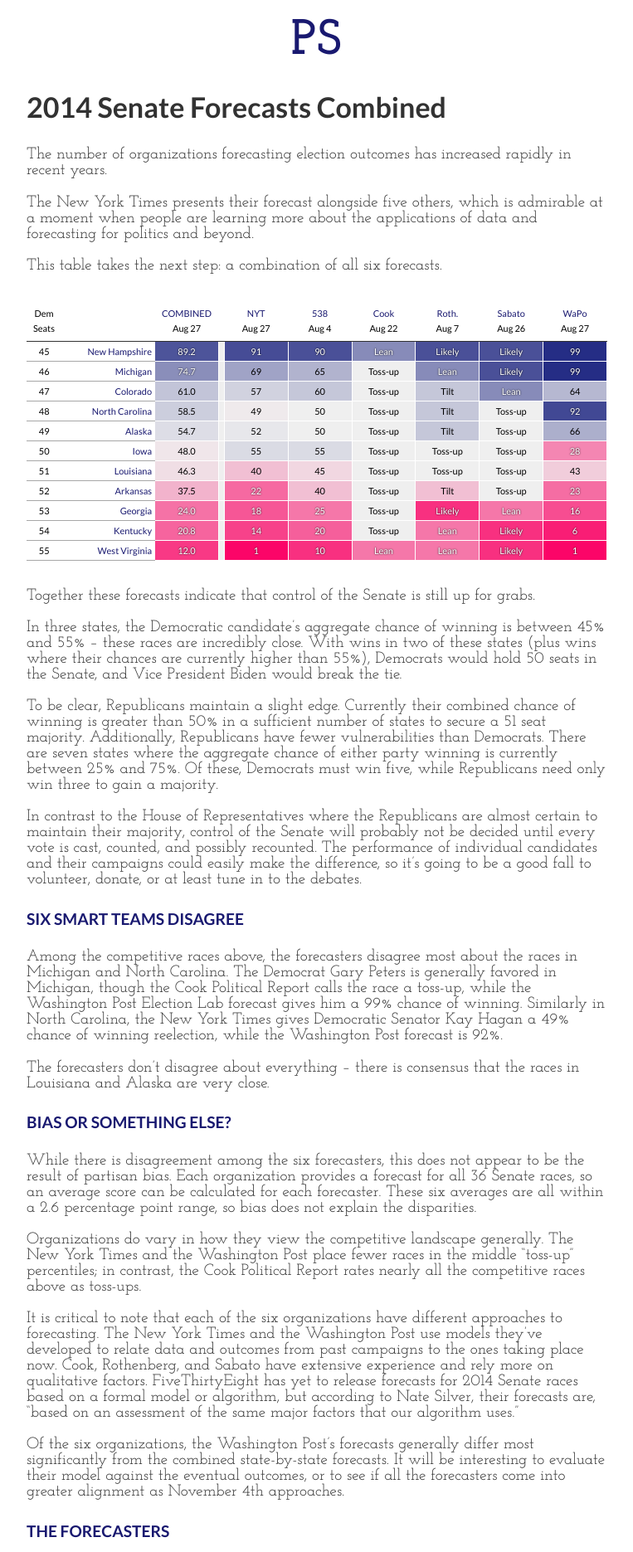
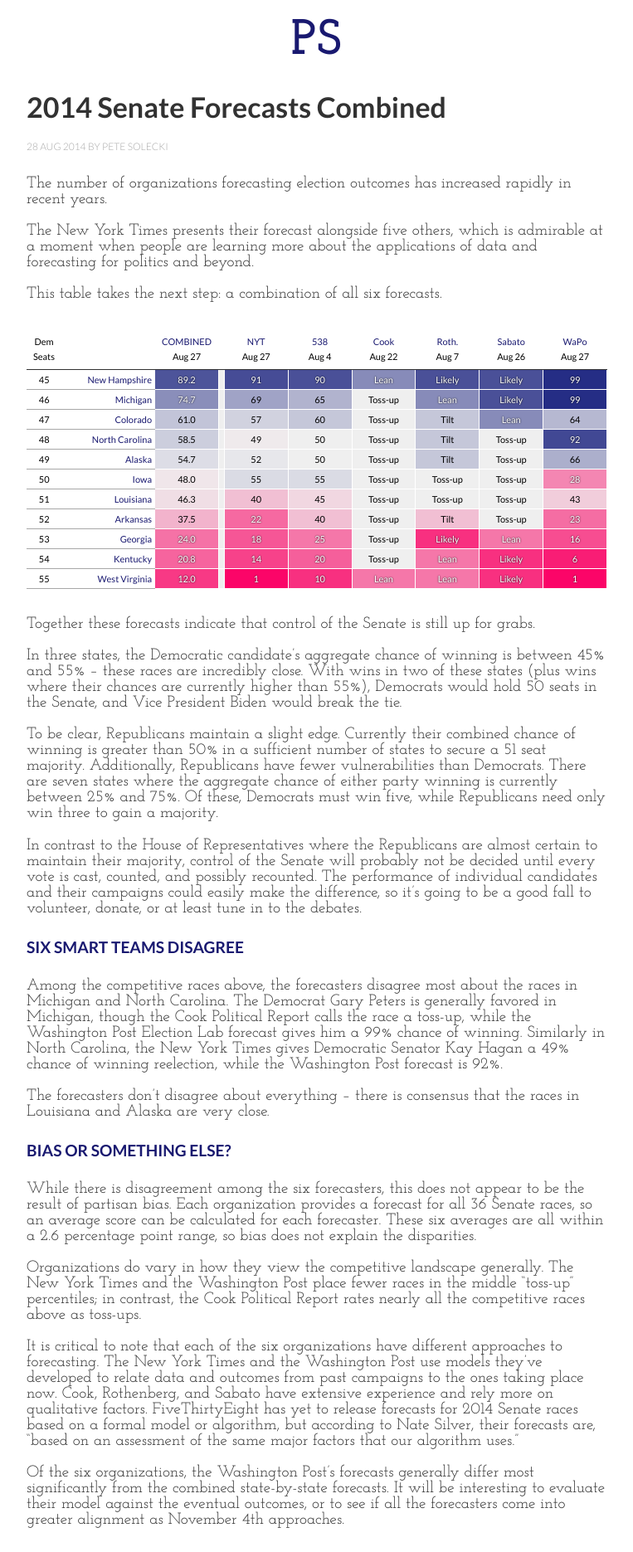
Before and after one commit to petesolecki/www-ps, a Jekyll site: the page senate-2014/index.html, which Jekyll copies as it is, in a window 1280 px wide. Shown: the top 1871 px of the page at 83% size, without its empty margins (258-1021 px from the left). Built offline with Jekyll 4.4.1, drawn with Linux system fonts in a browser that asks for light colours; Markdown is read by kramdown in place of the engine named in the settings; some of the changed text lies outside the part shown.

Commit message:
sen meta

```diff
--- a/css/style.css
+++ b/css/style.css
@@ -299,6 +299,16 @@
 	float:left;
 }
 
+p.by{
+	font-family: 'Lato', sans-serif;
+	text-transform: uppercase;
+	font-size: 12px;
+	font-weight:300;
+	color: #A7A7A7;
+	position:relative;
+	top:-8px;
+}
+
 a.byline {
 	font-weight: 300;
 	text-decoration: none;
@@ -424,7 +434,7 @@
 	display: inline;
 	float:left;
 	min-width:150px;
-	min-height: 100px;
+	min-height: 95px;
 }
 
 dl {
--- a/senate-2014/index.html
+++ b/senate-2014/index.html
@@ -30,7 +30,7 @@
 cXXXXXXXXXXXXXXd                   ':x0KXXXXXXXXXXXXKkc.
 .::::::::::::::'                       .':coddddoc;'.
 -->
-	<meta name="description" content="TKTK">
+	<meta name="description" content="When 6 reputable forecasts are combined, they indicate that control of the Senate is still up for grabs.">
 	<link href='http://fonts.googleapis.com/css?family=Lato:100,300,400,700%7CJosefin+Slab:100,400,700' rel='stylesheet' type='text/css'>
 	<link rel="stylesheet" type="text/css" href="/css/style.css">
 
@@ -39,10 +39,10 @@
 	<meta property="og:title" content="Senate Forecasts Combined"/>
 	<meta property="og:site_name" content="Pete Solecki"/>
 	<meta property="og:url" content="http://www.petesolecki.com/senate-2014"/>
-	<meta property="og:description" content="TKTK"/>
+	<meta property="og:description" content="When 6 reputable forecasts are combined, they indicate that control of the Senate is still up for grabs."/>
 	<meta property="og:image" content="http://www.petesolecki.com/ps1200.jpg"/>
 	<meta property="fb:admins" content="1400983"/>
-	<meta name="keywords" content="TKTK">
+	<meta name="keywords" content="Senate, model, forecast, 2014, Cook, Rothenberg, Sabato, New York Times, Upshot, FiveThirtyEight, 538, Nate Silver, WaPo, Washington Post, Election Lab, Monkey Cage, Pete Solecki">
 	<meta property="article:author" content="http://facebook.com/petesolecki"/>
 	<link rel="author" href="https://plus.google.com/110648935794680828109">
 	<meta name="author" content="Pete Solecki">
@@ -73,6 +73,9 @@
 
 <h2>2014 Senate Forecasts Combined</h2>
 
+<p class="by">
+<time itemprop="datePublished" datetime="2014-08-28T18:20:00-04:00">28 Aug 2014</time> by <a rel="author" href="http://www.petesolecki.com" itemprop="author" class="byline">Pete Solecki</a></p>
+</p>
 
 <p>The number of organizations forecasting election outcomes has increased rapidly in recent years.</p>
 
```
Also changed, not shown: other parts of senate-2014/index.html (+1 -1 lines).
